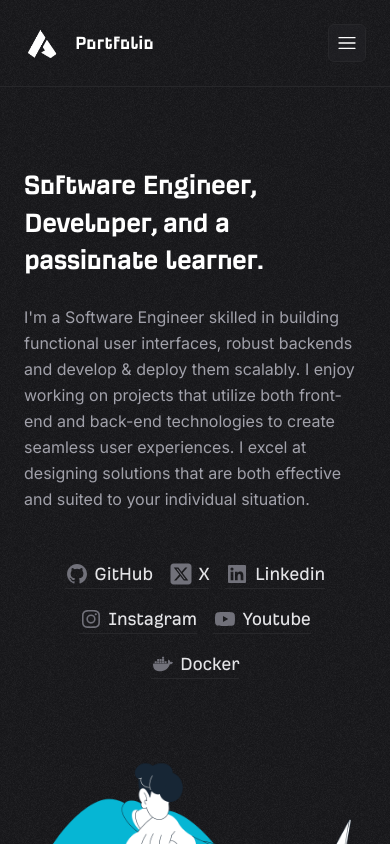
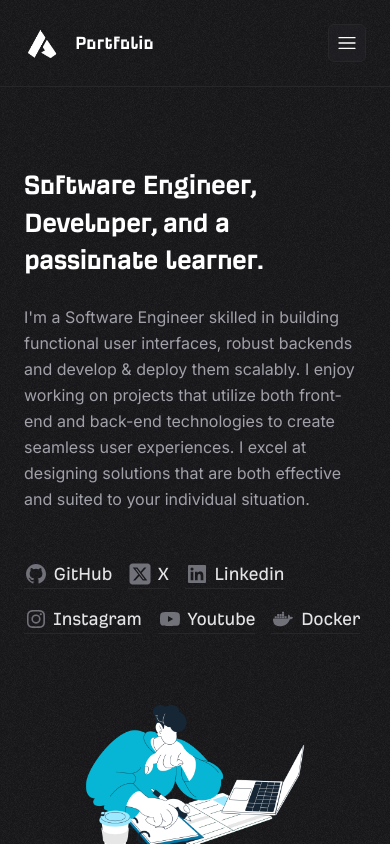
Before and after one commit to ajay-mandal/ajaymandal.me, a Next.js app: page / in a window 390 px wide. Shown: the top 844 px of the page. Built offline with nearby package versions, Linux system fonts and the light colour scheme.

Commit message:
landing x3

```diff
--- a/app/page.tsx
+++ b/app/page.tsx
@@ -7,7 +7,7 @@ export default function Home() {
   return (
     <div>
         <div className="max-w-7xl mx-auto md:px-16 px-6 lg:mt-32 mt-20">
-        <section className="flex xl:flex-row flex-col xl:items-center items-start xl:justify-center justify-between gap-x-12">
+        <section className="flex xl:flex-row flex-col items-center justify-center gap-x-12">
         <div className="max-w-3xl">
             <Slide delay={0.1}>
             <h1 className="font-incognito font-semibold tracking-tight text-3xl sm:text-5xl mb-6 lg:leading-[3.7rem] leading-tight lg:min-w-[700px] min-w-full">
@@ -25,7 +25,9 @@ export default function Home() {
             </Slide>
         </div>
         <Slide delay={0.1}>
+          <div className="w-60 md:w-72 lg:w-96">
             <HeroSvg />
+          </div>
           </Slide>
         </section>
         </div>
--- a/components/pages/experience.tsx
+++ b/components/pages/experience.tsx
@@ -18,7 +18,7 @@ export default function Job() {
                 href={data.url}
                 rel="hello"
                 target="_blank"
-                className="grid place-items-center border border-zinc-800 min-h-[65px] min-w-[65px] p-2 rounded-md overflow-clip relative bg-primary-900"
+                className="grid place-items-center border border-zinc-800 min-h-[65px] min-w-[65px] p-2 rounded-md overflow-clip relative bg-white"
             >
                 <Image
                     src={data.logo}
--- a/components/shared/Social.tsx
+++ b/components/shared/Social.tsx
@@ -5,7 +5,7 @@ export default function Social({ type }: { type: string }) {
     <>
     <section className=" py-10 font-incognito">
       <div className="relative mx-auto max-w-6xl">
-        <div className="mt-2 flex flex-wrap justify-center gap-4 text-xl text-zinc-200 px-5">
+        <div className="mt-2 flex flex-wrap justify-left gap-4 text-xl text-zinc-200">
       {socialLinks
         .filter((item) => item.status === type)
         .map((value) => (
```
